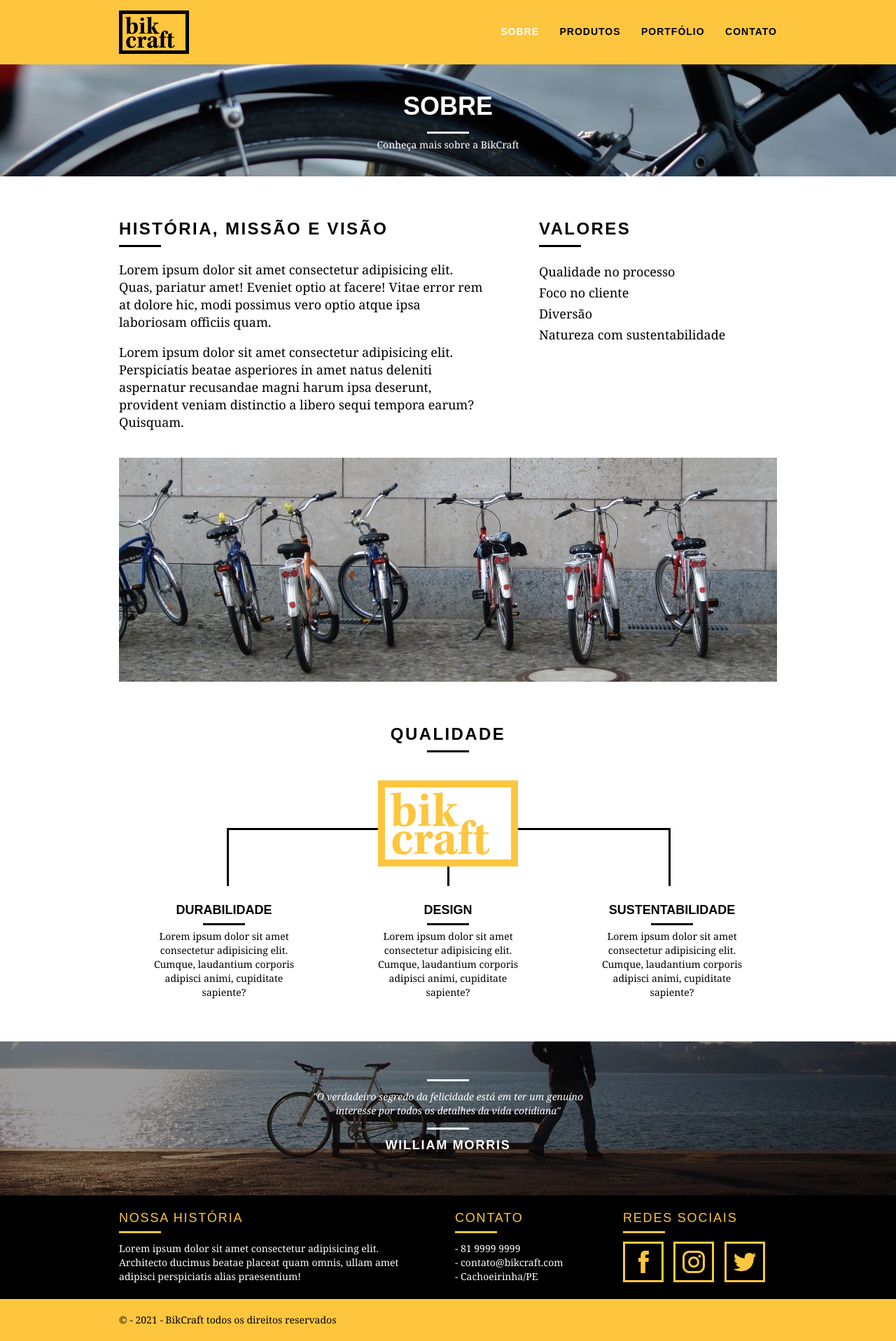
After one commit to barbosadiego/origamid-curso, a PHP site: page /sobre.html in a window 1280 px wide. The commit adds this page. Shown: the whole page at 70% size. Run offline with PHP 8.4, Linux system fonts and the light colour scheme.

Commit message:
add sobre page

```diff
--- /dev/null
+++ b/bikcraft/css/sobre.css
@@ -0,0 +1,26 @@
+.interna-sobre{
+    background: url(../img/bg-sobre.jpg) no-repeat center;
+    background-size: cover;
+}
+
+.missao-sobre{
+    padding-top: 60px;
+}
+
+.missao-sobre p{
+    font-size: 18px;
+    line-height: 25px;
+    margin-bottom: 1em;
+    padding-right: 60px;
+}
+
+.missao-sobre ul li{
+    font-family: Georgia, 'Times New Roman', Times, serif;
+    font-size: 18px;
+    line-height: 30px;
+
+}
+
+.foto-equipe{
+    padding-top: 20px;
+}
--- a/bikcraft/css/style.css
+++ b/bikcraft/css/style.css
@@ -60,6 +60,25 @@ img{
     margin: 8px auto;
 }
 
+.subtitulo-interno{
+    font-weight: bold;
+    font-size: 24px;
+    line-height: 30px;
+    letter-spacing: .1em;
+    color: black;
+    text-transform: uppercase;
+    margin-bottom: 20px;
+}
+
+.subtitulo-interno::after{
+    content: "";
+    display: block;
+    width: 60px;
+    height: 3px;
+    background: rgb(0, 0, 0);
+    margin: 8px 0;
+}
+
 /*Header*/
 
 .header{
@@ -96,6 +115,10 @@ img{
     color: white;
 }
 
+.header_menu ul li a.menu-ativo{
+    color: white;
+}
+
 /*Introdução*/
 
 .introducao{
@@ -114,6 +137,36 @@ img{
     text-transform: uppercase;
     font-weight: bold;
     line-height: 60px;
+    text-align: center;
+}
+
+/*INTRODUÇÃO INTERNA*/
+
+.introducao-interna{
+    width: 100%;
+    margin-top: 92px;
+    height: 160px;
+    text-align: center;
+    color: white;
+    padding-top: 30px;
+
+}
+
+.introducao-interna h1{
+    font-size: 36px;
+    text-transform: uppercase;
+    font-weight: bold;
+    line-height: 60px;
+}
+
+
+.introducao-interna h1::after{
+    content: "";
+    display: block;
+    width: 60px;
+    height: 3px;
+    background: #ffffff;
+    margin: 6px auto;
 }
 
 .quote-externo{
@@ -233,6 +286,7 @@ img{
 
 .qualidade-lista{
     padding-top: 30px;
+    overflow: auto;
 }
 
 .qualidade-lista li{
--- /dev/null
+++ b/bikcraft/sobre.html
@@ -0,0 +1,105 @@
+<!DOCTYPE html>
+<html lang="pt-br">
+<head>
+    <meta charset="UTF-8">
+    <meta http-equiv="X-UA-Compatible" content="IE=edge">
+    <meta name="viewport" content="width=device-width, initial-scale=1.0">
+    <link rel="stylesheet" href="css/normalize.css">
+    <link rel="stylesheet" href="css/reset.css">
+    <link rel="stylesheet" href="css/grid.css">
+    <link rel="stylesheet" href="css/style.css">
+    <link rel="stylesheet" href="css/sobre.css">
+    <title>BikCraft - Sobre</title>
+</head>
+<body>
+  <header class="header">
+        <div class="container">
+            <a href="index.html" class="grid-4"><img src="img/bikcraft.svg" alt="Logotipo Bikcraft"></a>
+            <nav class="header_menu grid-12">
+                <ul>
+                    <li><a href="sobre.html" class="menu-ativo">sobre</a></li>
+                    <li><a href="produtos.html">produtos</a></li>
+                    <li><a href="portfolio.html">portfólio</a></li>
+                    <li><a href="contato.html">contato</a></li>
+                </ul>
+            </nav>
+        </div>
+  </header>
+  <section class="introducao-interna interna-sobre">
+      <div class="container">
+          <h1>Sobre</h1>
+          <p>Conheça mais sobre a BikCraft</p>
+      </div>
+  </section>
+
+  <section class="missao-sobre container">
+      <div class="grid-10">
+          <h2 class="subtitulo-interno">história, missão e visão</h2>
+          <p>Lorem ipsum dolor sit amet consectetur adipisicing elit. Quas, pariatur amet! Eveniet optio at facere! Vitae error rem at dolore hic, modi possimus vero optio atque ipsa laboriosam officiis quam.</p>
+          <p>Lorem ipsum dolor sit amet consectetur adipisicing elit. Perspiciatis beatae asperiores in amet natus deleniti aspernatur recusandae magni harum ipsa deserunt, provident veniam distinctio a libero sequi tempora earum? Quisquam.</p>
+      </div>
+      <div class="grid-6">
+          <h2 class="subtitulo-interno">valores</h2>
+          <ul>
+              <li>Qualidade no processo</li>
+              <li>Foco no cliente</li>
+              <li>Diversão</li>
+              <li>Natureza com sustentabilidade</li>
+          </ul>
+      </div>
+      <div class="grid-16 foto-equipe">
+          <img src="img/equipe-bikcraft.jpg" alt="equipe bikcraft">
+
+      </div>
+
+  </section>
+
+  <section class="qualidade container">
+      <h2 class="subtitulo">qualidade</h2>
+      <img src="img/bikcraft-qualidade.svg" alt="qualidade dos produtos bikcraft">
+      <ul class="qualidade-lista">
+          <li class="grid-1-3"><h3>durabilidade</h3><p>Lorem ipsum dolor sit amet consectetur adipisicing elit. Cumque, laudantium corporis adipisci animi, cupiditate sapiente?</p></li>
+          <li class="grid-1-3"><h3>design</h3><p>Lorem ipsum dolor sit amet consectetur adipisicing elit. Cumque, laudantium corporis adipisci animi, cupiditate sapiente?</p></li>
+          <li class="grid-1-3"><h3>sustentabilidade</h3><p>Lorem ipsum dolor sit amet consectetur adipisicing elit. Cumque, laudantium corporis adipisci animi, cupiditate sapiente?</p></li>
+      </ul>
+  </section>
+  <!--fecha qualidade-->
+  <section class="quebra">
+    <blockquote class="quote-externo container">
+        <p>"O verdadeiro segredo da felicidade está em ter um genuíno interesse por todos os detalhes da vida cotidiana"</p>
+        <cite>WILLIAM MORRIS</cite>
+    </blockquote>
+  </section>
+  <footer>
+      <div class="footer">
+            <div class="container">
+                <div class="grid-8 footer-historia">
+                    <h3>nossa história</h3>
+                    <p>Lorem ipsum dolor sit amet consectetur adipisicing elit. Architecto ducimus beatae placeat quam omnis, ullam amet adipisci perspiciatis alias praesentium!</p>
+                </div>
+                <div class="grid-4 footer-contato">
+                    <h3>contato</h3>
+                    <ul>
+                        <li>- 81 9999 9999</li>
+                        <li>- contato@bikcraft.com</li>
+                        <li>- Cachoeirinha/PE</li>
+                    </ul>
+                </div>
+                <div class="grid-4 footer-redes">
+                    <h3>redes sociais</h3>
+                    <ul>
+                        <li><a href="#"><img src="img/redes-sociais/facebook.svg" alt="facebook"></a></li>
+                        <li><a href="#"><img src="img/redes-sociais/instagram.svg" alt="instagram"></a></li>
+                        <li><a href="#"><img src="img/redes-sociais/twitter.svg" alt="twitter"></a></li>
+                    </ul>
+                </div>
+            </div>
+      </div>
+      <div class="copy">
+          <div class="container">
+              <p class="grid-16">&copy; - 2021 - BikCraft todos os direitos reservados</p>
+          </div>
+      </div>
+  </footer>
+</body>
+</html>
```
